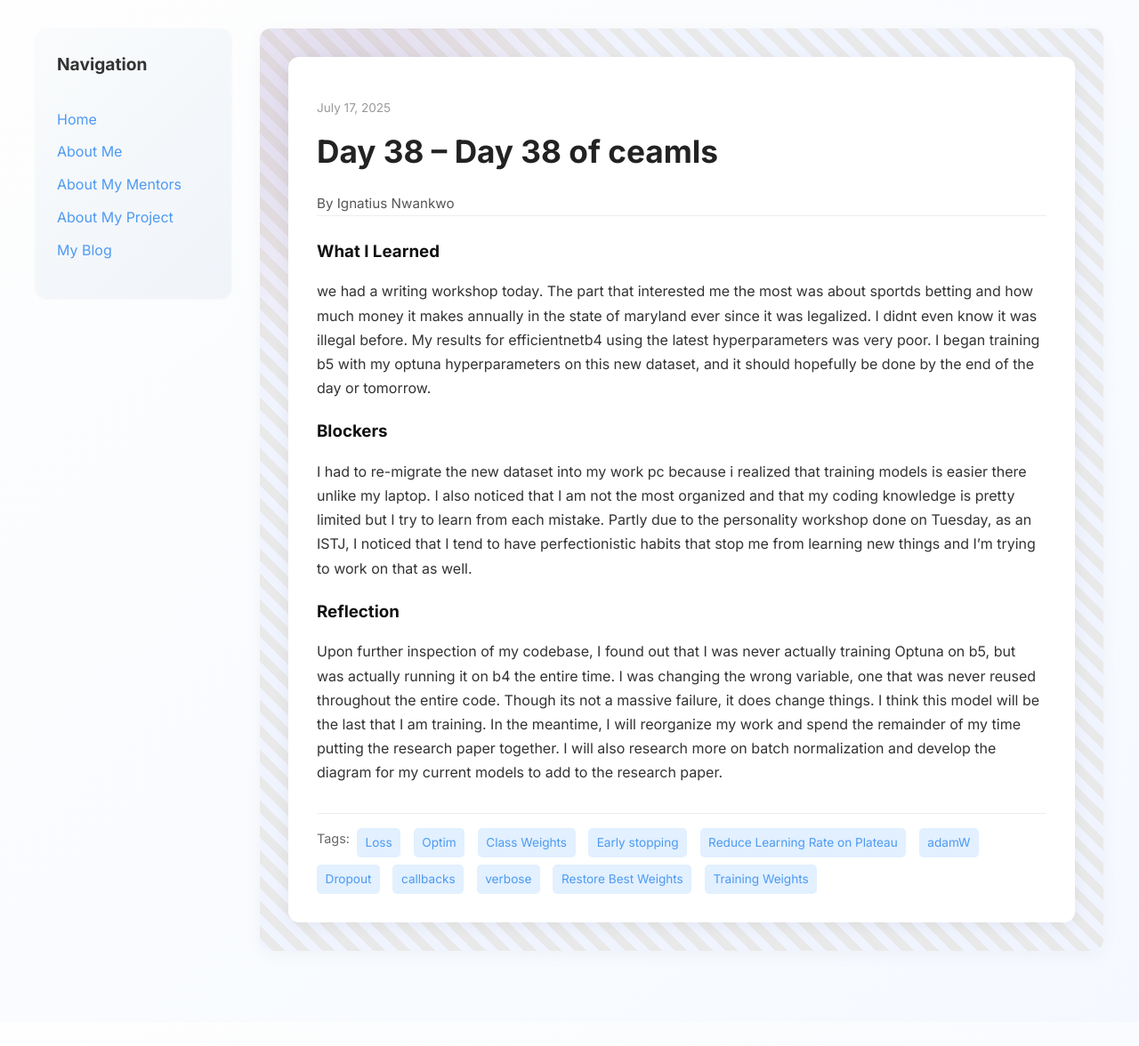
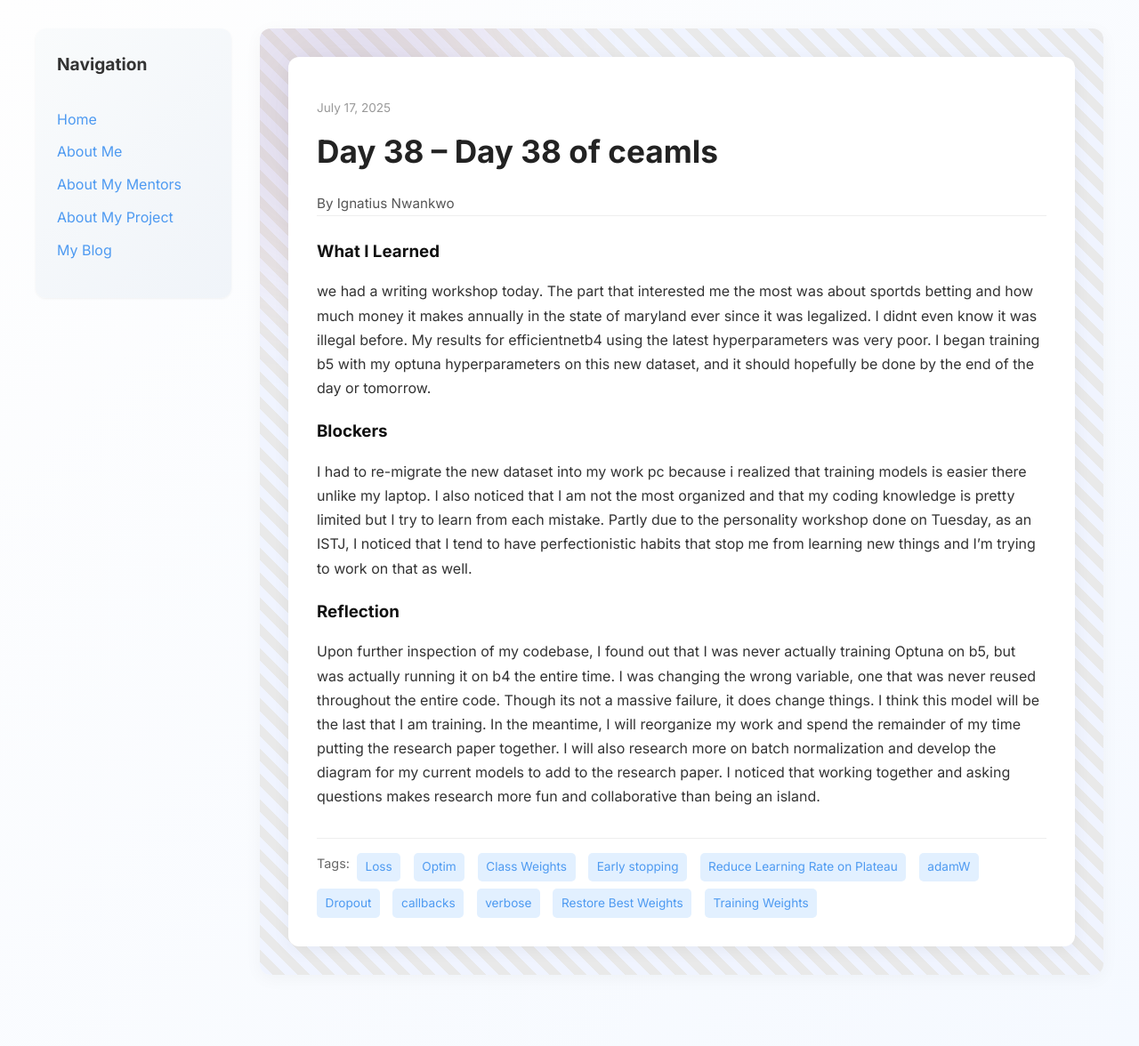
Before and after one commit to toxhi/toxhi.github.io, a Jekyll site: the page built from _posts/2025-07-17-day-38.md, in a window 1280 px wide. Shown: the whole page at 89% size. Built offline with Jekyll 4.4.1, drawn with Linux system fonts in a browser that asks for light colours; before the commit the page ends 1149 px from its top, so only the background shows below that.

Commit message:
Update 2025-07-17-day-38.md

```diff
--- a/_posts/2025-07-17-day-38.md
+++ b/_posts/2025-07-17-day-38.md
@@ -13,5 +13,5 @@
   I had to re-migrate the new dataset into my work pc because i realized that training models is easier there unlike my laptop. I also noticed that I am not the most organized and that my coding knowledge is pretty limited but I try to learn from each mistake. Partly due to the personality workshop done on Tuesday, as an ISTJ, I noticed that I tend to have perfectionistic habits that stop me from learning new things and I'm trying to work on that as well.
 
 reflection: |
-  Upon further inspection of my codebase, I found out that I was never actually training Optuna on b5, but was actually running it on b4 the entire time. I was changing the wrong variable, one that was never reused throughout the entire code. Though its not a massive failure, it does change things. I think this model will be the last that I am training. In the meantime, I will reorganize my work and spend the remainder of my time putting the research paper together. I will also research more on batch normalization and develop the diagram for my current models to add to the research paper.
+  Upon further inspection of my codebase, I found out that I was never actually training Optuna on b5, but was actually running it on b4 the entire time. I was changing the wrong variable, one that was never reused throughout the entire code. Though its not a massive failure, it does change things. I think this model will be the last that I am training. In the meantime, I will reorganize my work and spend the remainder of my time putting the research paper together. I will also research more on batch normalization and develop the diagram for my current models to add to the research paper. I noticed that working together and asking questions makes research more fun and collaborative than being an island.
 ---
```
